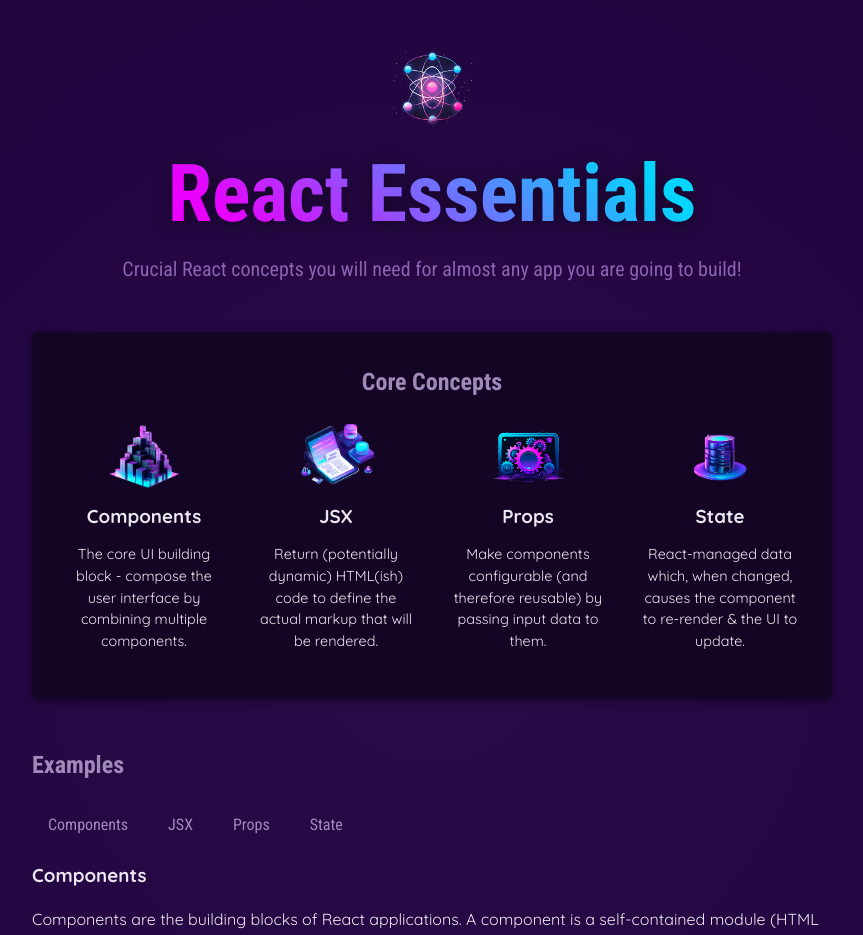
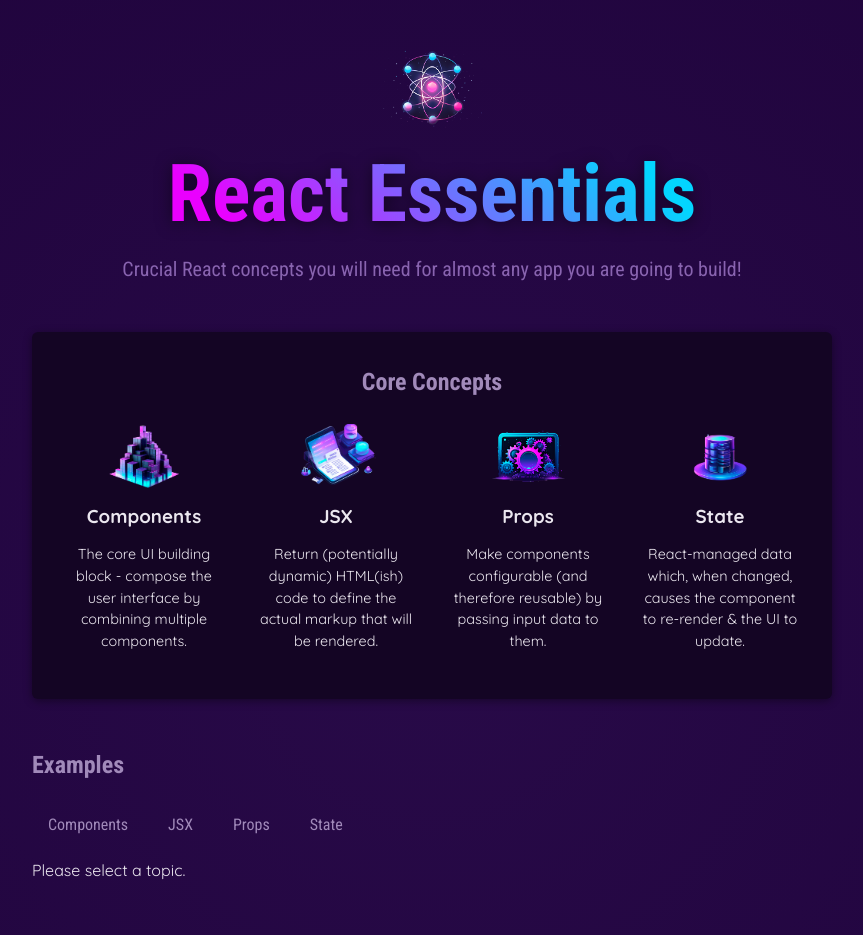
Before and after one commit to HarithaPS21/Udemy_Course, a React (Vite) app in the folder Section3/01-starting-project/: page / in a window 1280 px wide. Shown: the top 935 px of the page, without its empty margins (208-1071 px from the left). Built offline with nearby package versions, Linux system fonts and the light colour scheme.

Commit message:
React Udemy Course : Section3 - React Essentials - conditional rendering

```diff
--- a/Section3/01-starting-project/src/App.jsx
+++ b/Section3/01-starting-project/src/App.jsx
@@ -7,9 +7,8 @@
 function App() {
   let tabContent = "Please click on a button";
 
-  const [selectedTabContent, setSelectedTabContent] = useState(
-    EXAMPLES["components"]
-  );
+  const [selectedTabContent, setSelectedTabContent] = useState();
+
   const handleSelect = (selectedButton) => {
     console.log(selectedButton);
     // tabContent variable updation will not trigger a rerender of the component.
@@ -47,6 +46,8 @@
             <TabButton onSelect={() => handleSelect("props")}>Props</TabButton>
             <TabButton onSelect={() => handleSelect("state")}>State</TabButton>
           </menu>
+          {!selectedTabContent && <p>Please select a topic.</p>}
+          {selectedTabContent && (
             <div className="tab-content">
               {/* {tabContent} */}
               <h3>{selectedTabContent.title}</h3>
@@ -55,6 +56,7 @@
                 <code>{selectedTabContent.code}</code>
               </pre>
             </div>
+          )}
         </section>
       </main>
     </div>
```
Lines whose indentation alone changed are shown as unchanged.
